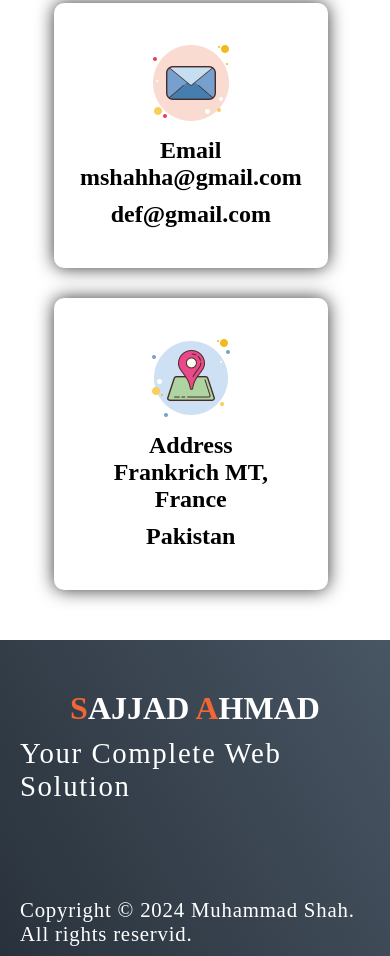
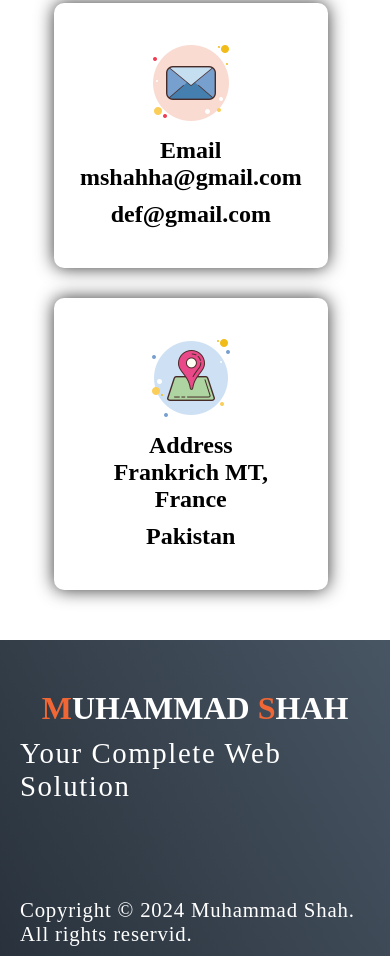
Before and after one commit to muhammadshah-45/saylani_portfolio, a plain HTML site: page index.html in a window 390 px wide. Shown: the part 7202-8158 px from the top of the page. Drawn offline with Linux system fonts and the light colour scheme.

```diff
--- a/index.html
+++ b/index.html
@@ -215,7 +215,7 @@
      <section id="footer">
         <div class="footer container ">
             <div class="brand">
-                <h1><span>S</span>ajjad <span>A</span>hmad</h1>
+                <h1><span>M</span>uhammad <span>S</span>hah</h1>
             </div>
             <h2>Your Complete Web Solution</h2>
             <div class="social-icons">
```
